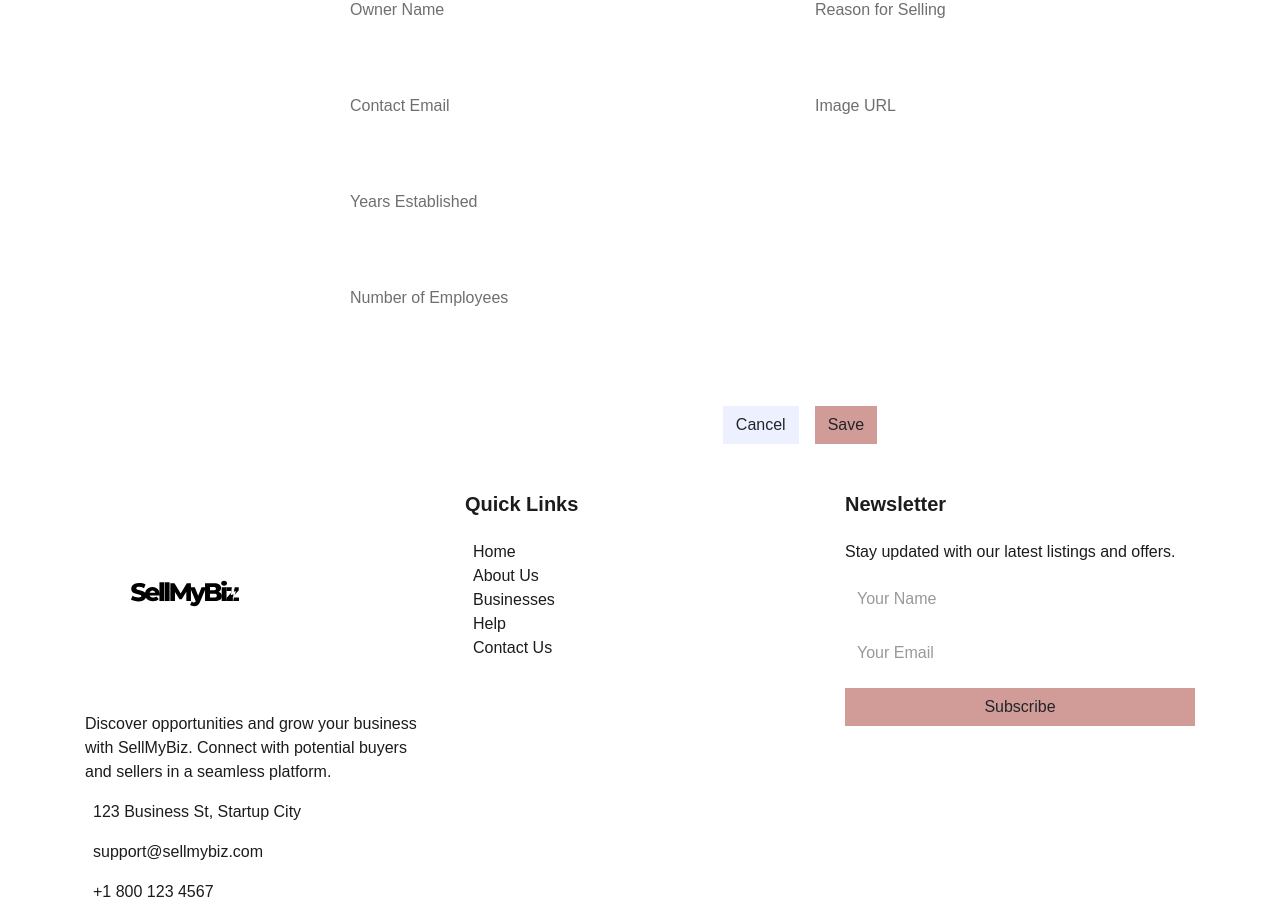
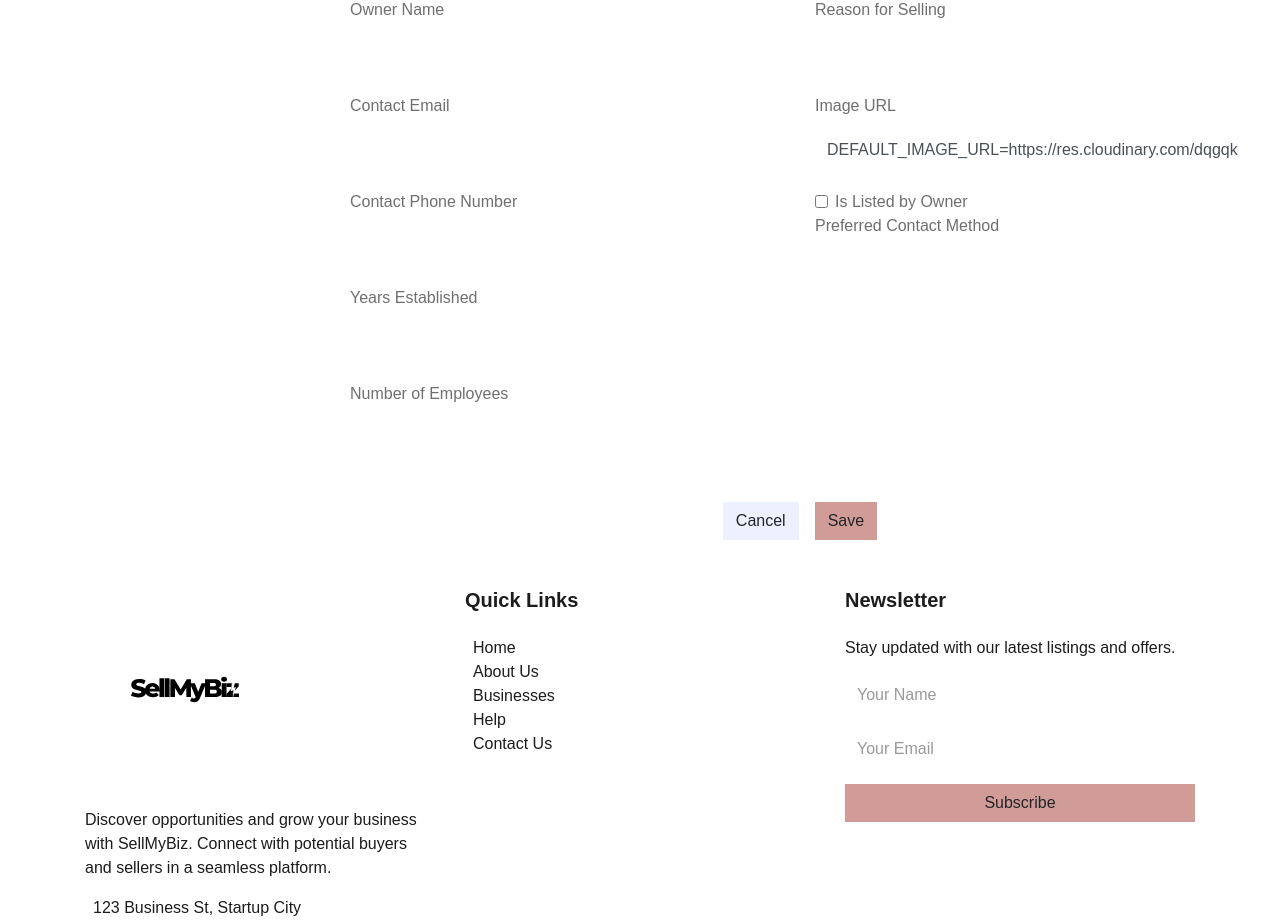
Before and after one commit to in43sh/sell-my-biz-front, a React (Vite) app: page /account/add-business in a window 1280 px wide. Shown: the part 1060-1983 px from the top of the page. Built offline with nearby package versions, Linux system fonts and the light colour scheme; no server answers; sample sign-in values are in the browser's storage.

Commit message:
add isListedByOwner and preferredContactMethod

```diff
--- a/src/components/Businesses/BusinessForm.jsx
+++ b/src/components/Businesses/BusinessForm.jsx
@@ -22,6 +22,8 @@ const BusinessForm = ({ id = '', evaluationData = null }) => {
         yearsEstablished: evaluationData.details?.businessAge || '',
         employees: '',
         reasonForSelling: '',
+        isListedByOwner: false,
+        preferredContactMethod: '',
       });
     }
   }, [evaluationData, setForm]);
@@ -175,6 +177,15 @@ const BusinessForm = ({ id = '', evaluationData = null }) => {
               label="Contact Email"
             />
             <InputField
+              id="phoneNumber"
+              name="phoneNumber"
+              type="phone"
+              value={form.phoneNumber}
+              error={error.phoneNumber}
+              onChange={handleChange}
+              label="Contact Phone Number"
+            />
+            <InputField
               id="yearsEstablished"
               name="yearsEstablished"
               type="number"
@@ -211,10 +222,53 @@ const BusinessForm = ({ id = '', evaluationData = null }) => {
               id="image"
               name="image"
               type="text"
-              value={form.image}
+              value={
+                (form.image =
+                  'DEFAULT_IMAGE_URL=https://res.cloudinary.com/dqgqk1sqq/image/upload/default_cover.jpg')
+              }
               error={error.image}
               onChange={handleChange}
               label="Image URL"
+            />
+            {/* <InputField
+              id="isListedByOwner"
+              name="isListedByOwner"
+              // type="text"
+              // value={form.isListedByOwner}
+              value={(form.isListedByOwner = false)}
+              error={error.isListedByOwner}
+              onChange={handleChange}
+              label="Is Listed by Owner"
+            /> */}
+            <div className="form-check">
+              <input
+                className="form-check-input"
+                type="checkbox"
+                id="isListedByOwner"
+                name="isListedByOwner"
+                checked={form.isListedByOwner || false} // Default to false if undefined
+                onChange={(e) =>
+                  handleChange({
+                    target: {
+                      name: 'isListedByOwner',
+                      value: e.target.checked,
+                    },
+                  })
+                }
+              />
+              <label className="form-check-label" htmlFor="isListedByOwner">
+                Is Listed by Owner
+              </label>
+            </div>
+
+            <InputField
+              id="preferredContactMethod"
+              name="preferredContactMethod"
+              type="text"
+              value={form.preferredContactMethod}
+              error={error.preferredContactMethod}
+              onChange={handleChange}
+              label="Preferred Contact Method"
             />
           </div>
         </div>
--- a/src/hooks/useBusinessForm.jsx
+++ b/src/hooks/useBusinessForm.jsx
@@ -25,6 +25,7 @@ const useBusinessForm = (id) => {
     yearsEstablished: '',
     employees: '',
     reasonForSelling: '',
+    isListedByOwner: false,
     image: '',
   });
 
```
